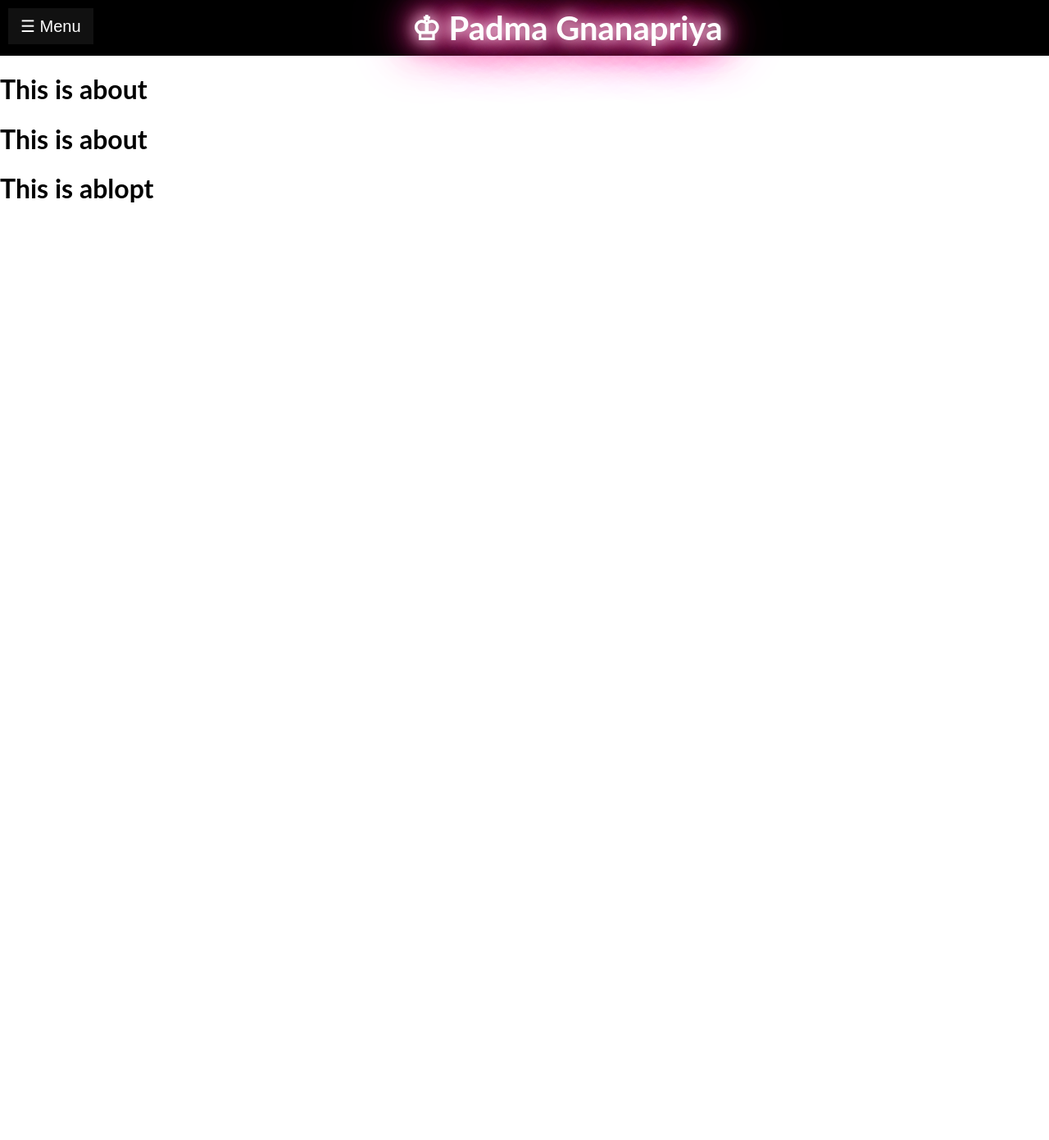
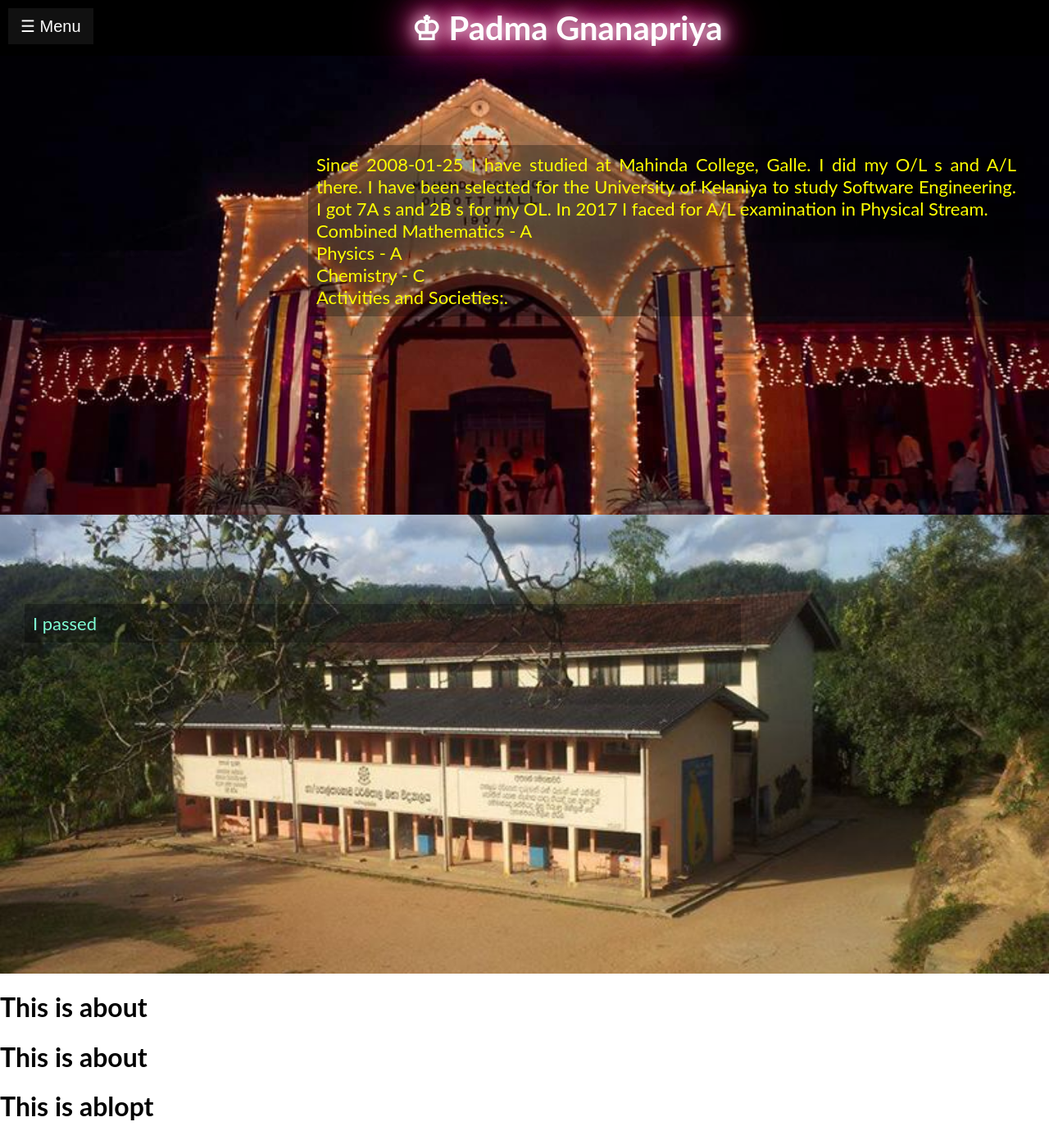
Before and after one commit to PadmaGnanapriya/king_gnanapaala_site, a Flask app: page /about in a window 1280 px wide. Shown: the whole page at 82% size. Before the commit the page ends 247 px from the top, so only its background shows below. Run offline with Flask 2, Linux system fonts and the light colour scheme.

Commit message:
start about page

```diff
--- /dev/null
+++ b/static/css/about.css
@@ -0,0 +1,41 @@
+body{
+    scroll-behavior: smooth;
+}
+
+.parallax {
+  min-height: 500px;
+  background-attachment: fixed;
+  background-position: center;
+  background-repeat: no-repeat;
+  background-size: cover;
+  padding: 30px;
+}
+
+.parallax p{
+  font-size: 22px;
+  text-align: justify;
+  width: 70%;
+  background: rgba(1, 1, 1,0.3);
+  padding: 10px;
+}
+
+
+.mahinde {
+    background-image: url('/static/images/mahinde.jpg')
+}
+
+.mahinde p{
+    color: yellow;
+    float: right;;
+}
+
+.polpagoda{
+    background-image: url('/static/images/polpagoda.jpg')
+}
+
+
+.polpagoda p{
+    color: aquamarine;
+    float: left;
+
+}
--- a/templates/about.html
+++ b/templates/about.html
@@ -1,6 +1,20 @@
 {% extends 'base.html' %}
 
 {% block body %}
+    <link rel="stylesheet" href="{{ url_for('static', filename='css/about.css')}}">
+
+    <div class="parallax mahinde"><br><br><br>
+    <p>Since 2008-01-25 I have studied at Mahinda College, Galle. I did my  O/L s and A/L there.
+    I have been selected for the University of Kelaniya to study Software Engineering. I got 7A s
+    and 2B s for my OL. In 2017 I faced for A/L examination in Physical Stream.
+        <br>Combined Mathematics - A
+        <br>Physics - A
+        <br>Chemistry - C<br>
+    Activities and Societies:.</p></div>
+
+    <div class="parallax polpagoda"><br><br><br>
+    <p>I passed </p></div>
+
 
 
     <h1>This is about</h1>
```
Also changed, not shown: templates/home.html (+5 -2 lines), static/images/mahinde.jpg (added), static/images/polpagoda.jpg (added).
